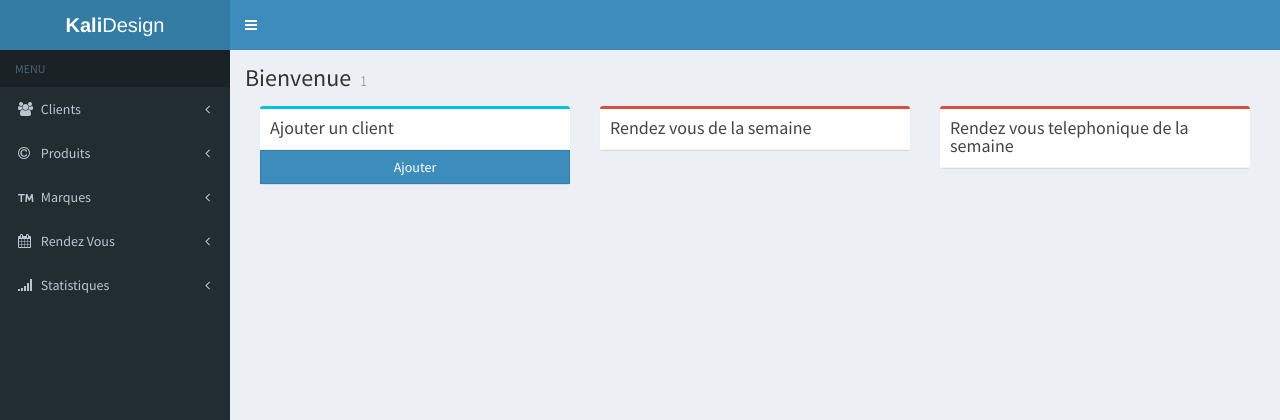
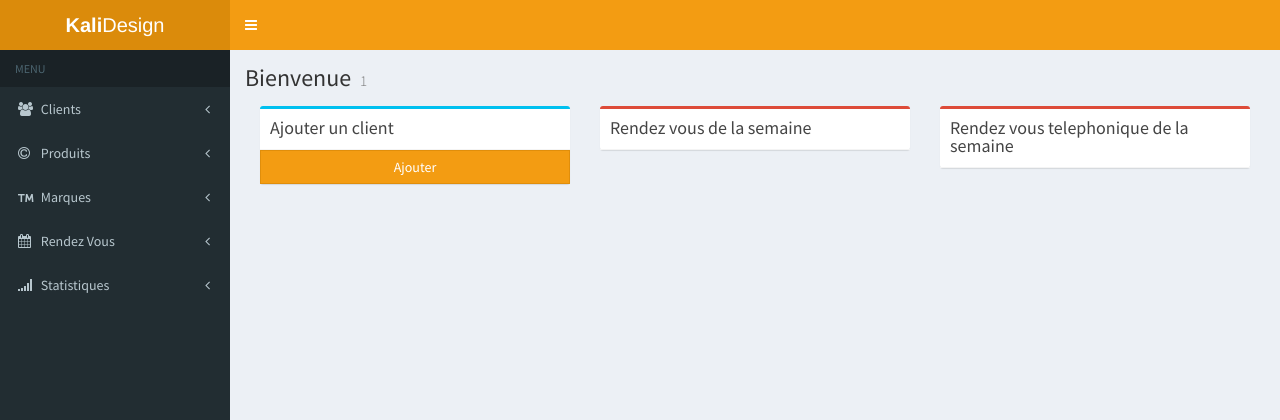
Before and after one commit to SirCrowley/KALI, a PHP site: page /index2.php in a window 1280 px wide; the page is wider, and only the part inside the window is pictured. Shown: the top 420 px of that part. Run offline with PHP 8.4, Linux system fonts and the light colour scheme; the visitor is signed in with stand-in values (Sample User, id 1); some libraries are stand-ins or nearby versions.

Commit message:
NOMDECOMMIT :)

```diff
--- a/GestionKali/includes/database.php
+++ b/GestionKali/includes/database.php
@@ -5,12 +5,12 @@
     {
         // Declaration des variables
         $user = 'root';
-        $passwd = '123456';
+        $passwd = 'root';
         $host = 'localhost';
         $bdd = 'KaliGestion';
 
         // Connexion
-        $base = new PDO('mysql:host=localhost;dbname=KaliGestion', 'root', '123456');
+        $base = new PDO('mysql:host=localhost;dbname=KaliGestion', 'root', 'root');
         $base->setAttribute(PDO::ATTR_ERRMODE, PDO::ERRMODE_EXCEPTION);
 
         // Renvoi de la base
--- a/GestionKali/index2.php
+++ b/GestionKali/index2.php
@@ -33,7 +33,7 @@
         <script src="https://oss.maxcdn.com/respond/1.4.2/respond.min.js"></script>
     <![endif]-->
   </head>
-  <body class="hold-transition skin-blue sidebar-mini">
+  <body class="hold-transition skin-yellow sidebar-mini">
     <div class="wrapper">
 
       <header class="main-header">
@@ -50,7 +50,9 @@
           <a href="#" class="sidebar-toggle" data-toggle="offcanvas" role="button">
             <span class="sr-only">Deploiement menu</span>
           </a>
-          <a href="./deco.php">Deconnexion</a>
+          <a href="./deco.php" class="btn-warning" data-toggle="offcanvas" role="button">
+            <span class="sr-only">Deconnexion</span>
+          </a>
 	</nav>
       </header>
       <!-- Left side column. contains the logo and sidebar -->
@@ -86,7 +88,7 @@
               </a>
               <ul class="treeview-menu">
                 <li><a href="./pages/marques/marquesvue.php"><i class="fa fa-eye"></i> Voir</a></li>
-                <li><a href="./pages/marques/marquesadd.php><i class="fa fa-plus-square-o"></i> Ajouter</a></li>
+                <li><a href="./pages/marques/marquesadd.php"><i class="fa fa-plus-square-o"></i> Ajouter</a></li>
 		<li><a href="./pages/marques/marquessup.php"><i class="fa fa-minus-square-o"></i> Supprimer</a></li>
               </ul>
             </li>
@@ -129,7 +131,7 @@
                   <h3 class="box-title">Ajouter un client</h3>
                 </div><!-- /.box-header -->
                 <a href="./pages/clients/clientsadd.php">
-                    <button type="submit" class="btn btn-primary btn-block btn-flat">Ajouter</button>
+                    <button type="submit" class="btn-warning btn btn-primary btn-block btn-flat">Ajouter</button>
                 </a>
               </div><!-- /.box -->
             </div><!--/.col (right) -->
```
